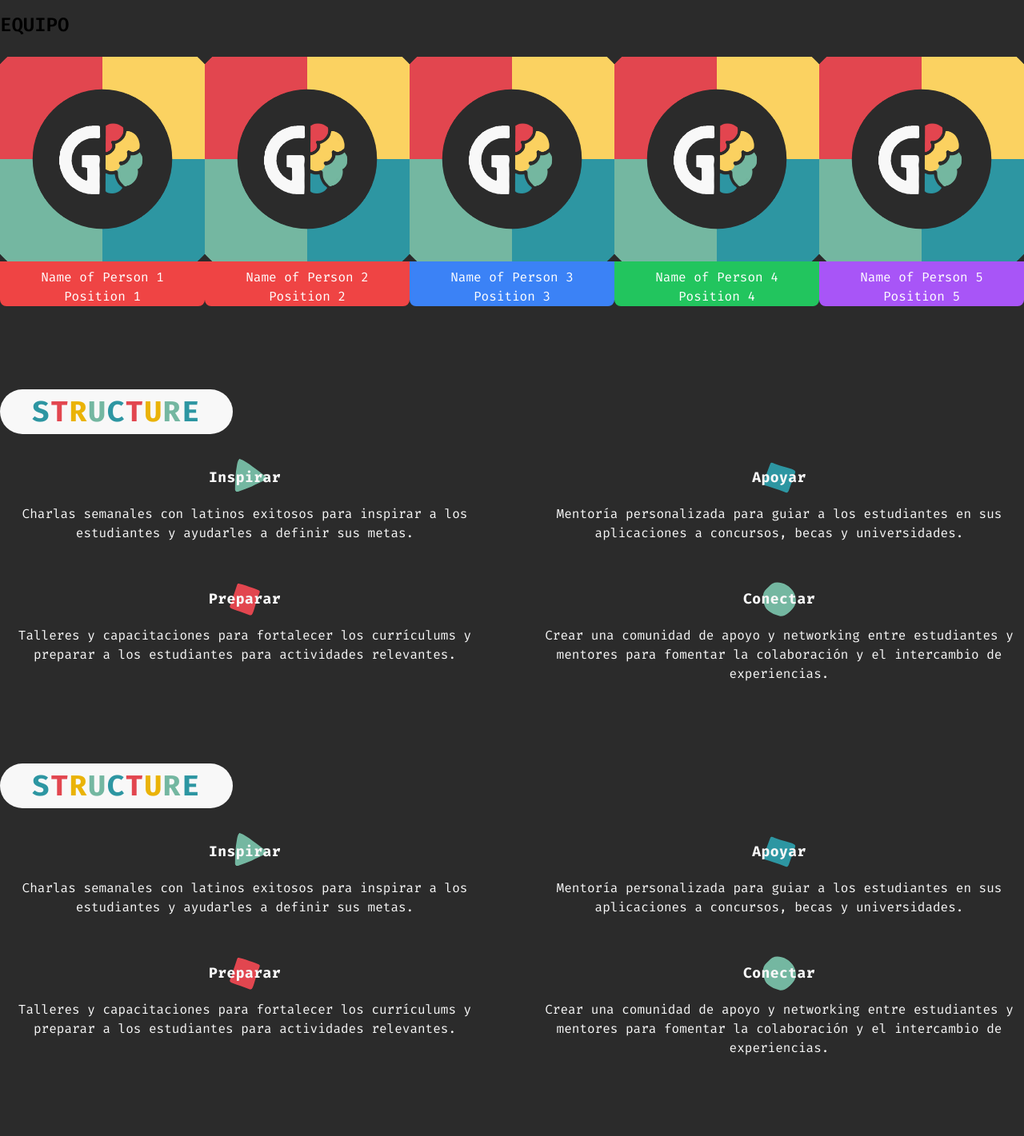
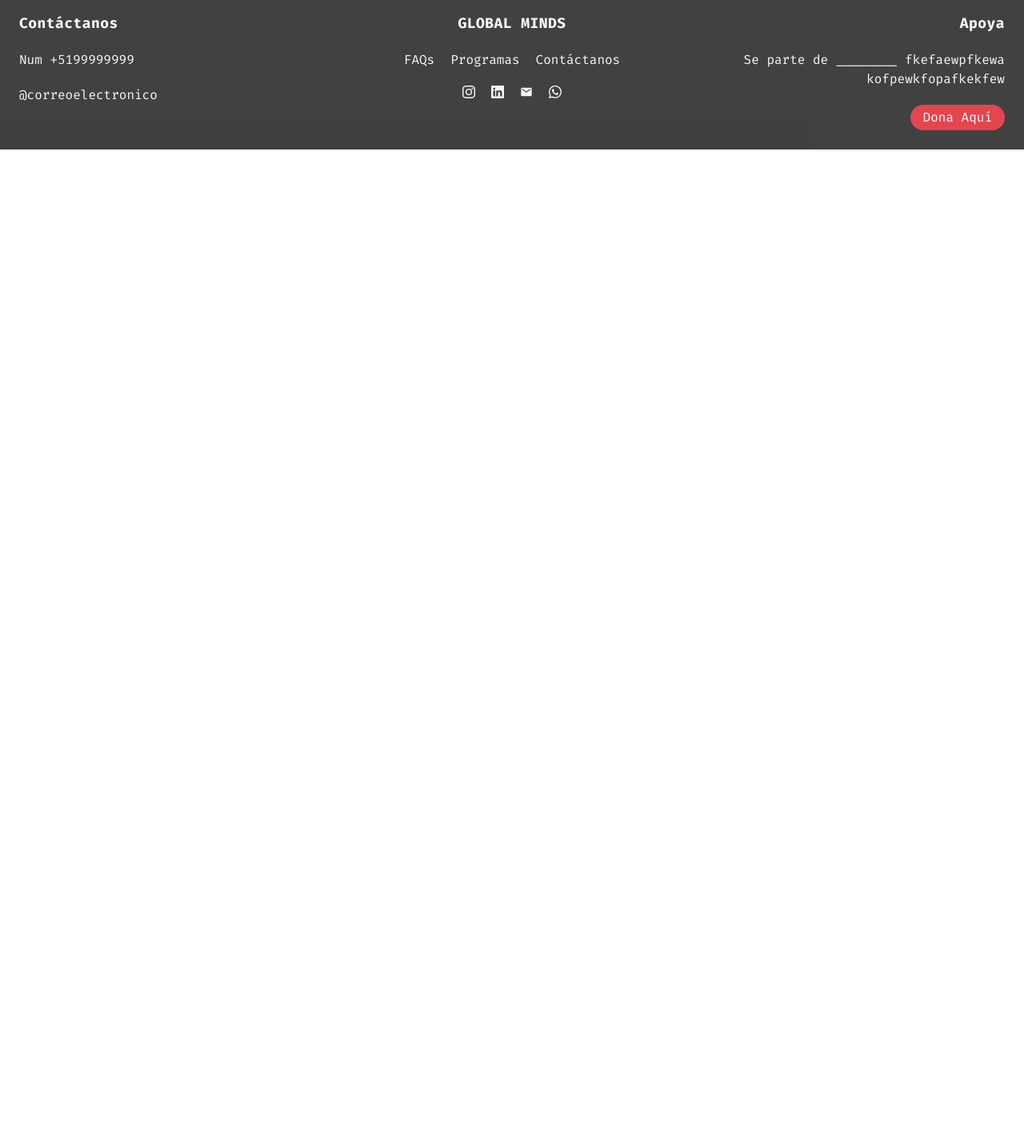
Before and after one commit to abigail-br987/globalminds, a React (Vite) app: page / in a window 1280 px wide. Shown: the part 3920-5341 px from the top of the page at 80% size. After the commit the page ends 4107 px from the top, so only its background shows below. Built offline with nearby package versions, Linux system fonts and the light colour scheme.

Commit message:
add footer to home

```diff
--- a/src/pages/Home.tsx
+++ b/src/pages/Home.tsx
@@ -8,6 +8,7 @@ import Figures from "../components/Figures";
 import JoinUs from "../components/JoinUs";
 import Donate from "../components/Donate";
 import Impact from "../components/Impact";
+import Footer from "../components/Footer";
 import OurTeam from "../components/OurTeam";
 function Home() {
   return (
@@ -23,14 +24,10 @@ function Home() {
       <Structure />
       <JoinUs />
       <Donate />
-      <Impact /> </div>
-      <OurTeam/>
-      <Structure />
+      <Impact />
+      </div>
 
-      <Structure />
-
-      <Structure />
-
+      <Footer/>
 
     </div>
   );
```
